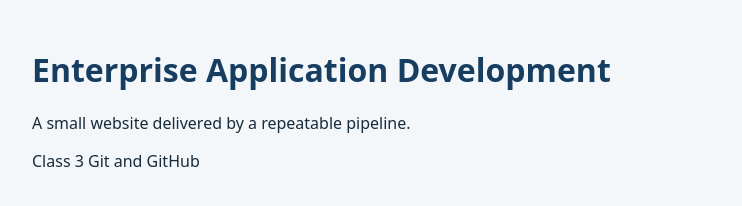
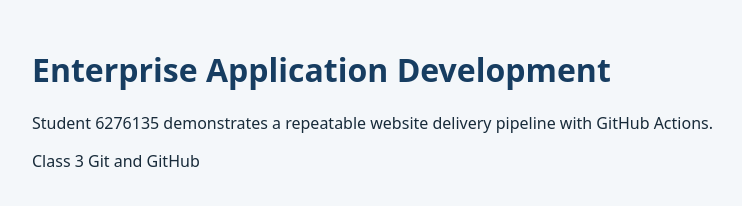
Before and after one commit to AungThuraHein-Nov03/CSX4407-Git-Lab-01, a plain HTML site: page src/index.html in a window 1280 px wide. Shown: the whole page, without its empty margins (208-950 px from the left). Drawn offline with Linux system fonts and the light colour scheme.

Commit message:
Document student 6276135 website delivery

```diff
--- a/src/index.html
+++ b/src/index.html
@@ -9,7 +9,7 @@
 <body>
   <main>
     <h1>Enterprise Application Development</h1>
-    <p id="message">A small website delivered by a repeatable pipeline.</p>
+    <p id="message">Student 6276135 demonstrates a repeatable website delivery pipeline with GitHub Actions.</p>
     <p>Class 3 Git and GitHub</p>
   </main>
 </body>
```
